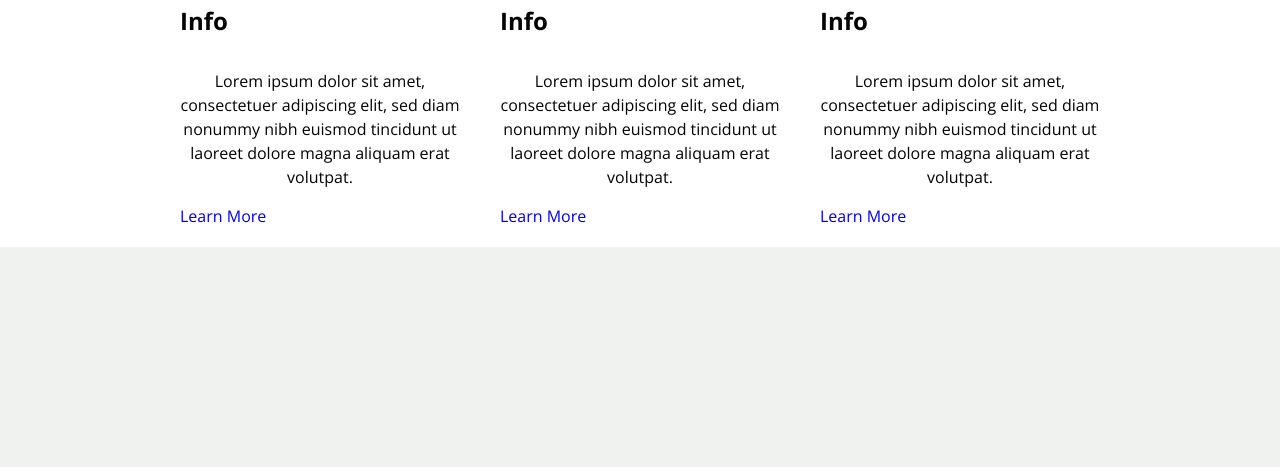
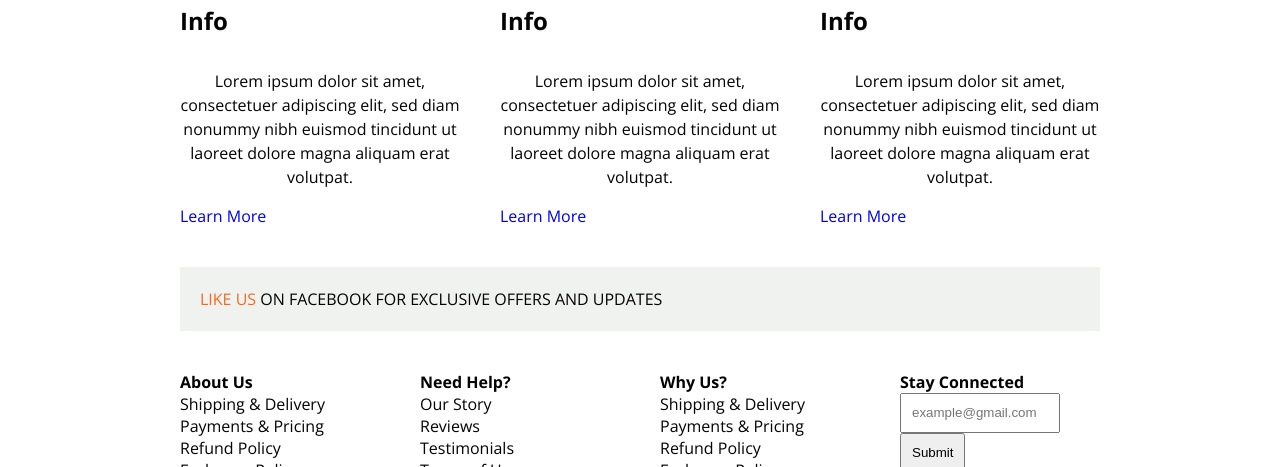
Before and after one commit to finixcreative/symphony-demo, a plain HTML site: page index.html in a window 1280 px wide. Shown: the part 400-867 px from the top of the page. Before the commit the page ends 800 px from the top, so only its background shows below. Drawn offline with nearby package versions, Linux system fonts and the light colour scheme; some packages are replaced by stand-ins of ours.

Commit message:
Footer - positioning
Remove absolute positioning

```diff
--- a/assets/css/styles.css
+++ b/assets/css/styles.css
@@ -130,14 +130,8 @@ input[type=submit] {}
 input[type=text] {
 	display: inline-block;
 }
-footer {
-	color: #fff;
-	position: absolute;
-}
-footer p a {
-	color: #fff;
-	font-weight: 700;
-}
+footer {}
+footer p a {}
 footer p a:hover {
 	color: #fff;
 	text-decoration: underline;
@@ -171,9 +165,6 @@ footer p a:hover {
 .row p a:hover {
 	color: #f52;
 }
-.alt {
-	background: #ccc;
-}
 .center {
 	text-align: center;
 }
```
